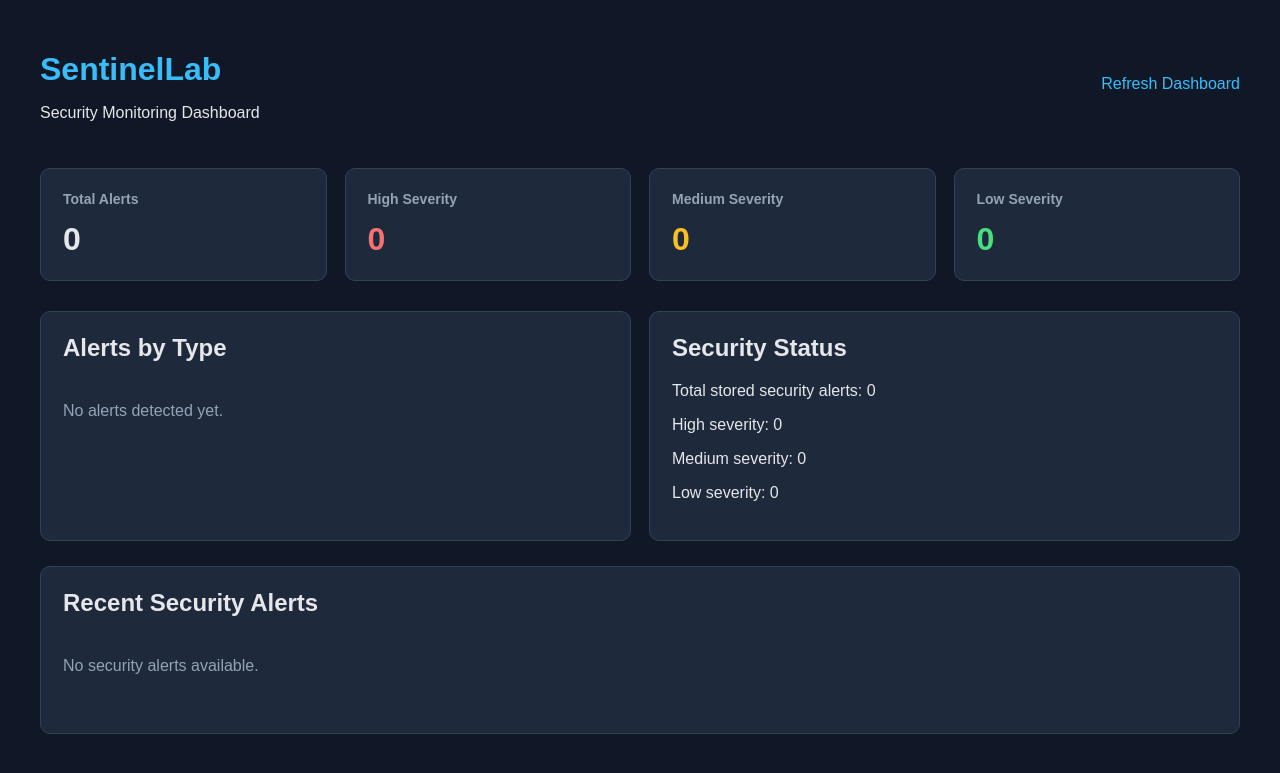
After one commit to youssefrhouma316-png/Sentinelab, a Flask app: page /dashboard in a window 1280 px wide. The commit adds this page. Shown: the top 773 px of the page. Run offline with Flask 3, Linux system fonts and the light colour scheme.

Commit message:
Complete security monitoring dashboard

```diff
--- a/app/vulnerable_web/routes.py
+++ b/app/vulnerable_web/routes.py
@@ -1,6 +1,9 @@
+from collections import Counter
+
 from flask import Blueprint, render_template, request
 
 from collectors.security_logger import log_auth_event
+from response.alert_storage import load_alerts
 
 web = Blueprint("web", __name__)
 
@@ -30,3 +33,32 @@ def health():
         "status": "running",
         "application": "SentinelLab"
     }
+
+
+@web.route("/dashboard")
+def dashboard():
+    alerts = load_alerts()
+
+    severity_counts = Counter(
+        alert.get("severity", "unknown").lower()
+        for alert in alerts
+    )
+
+    type_counts = Counter(
+        alert.get("alert_type", "unknown")
+        for alert in alerts
+    )
+
+    recent_alerts = sorted(
+        alerts,
+        key=lambda alert: alert.get("timestamp", ""),
+        reverse=True
+    )[:10]
+
+    return render_template(
+        "dashboard.html",
+        total_alerts=len(alerts),
+        severity_counts=severity_counts,
+        type_counts=type_counts,
+        recent_alerts=recent_alerts,
+    )
--- /dev/null
+++ b/app/vulnerable_web/templates/dashboard.html
@@ -0,0 +1,239 @@
+<!DOCTYPE html>
+<html lang="en">
+<head>
+    <meta charset="UTF-8">
+    <meta name="viewport" content="width=device-width, initial-scale=1.0">
+    <title>SentinelLab - Security Dashboard</title>
+
+    <style>
+        * {
+            box-sizing: border-box;
+        }
+
+        body {
+            margin: 0;
+            padding: 30px;
+            background: #101827;
+            color: #e5e7eb;
+            font-family: Arial, sans-serif;
+        }
+
+        .container {
+            max-width: 1200px;
+            margin: auto;
+        }
+
+        header {
+            display: flex;
+            justify-content: space-between;
+            align-items: center;
+            margin-bottom: 30px;
+        }
+
+        h1 {
+            margin-bottom: 5px;
+            color: #38bdf8;
+        }
+
+        a {
+            color: #38bdf8;
+            text-decoration: none;
+        }
+
+        .cards {
+            display: grid;
+            grid-template-columns: repeat(auto-fit, minmax(180px, 1fr));
+            gap: 18px;
+            margin-bottom: 30px;
+        }
+
+        .card, .panel {
+            background: #1e293b;
+            padding: 22px;
+            border-radius: 10px;
+            border: 1px solid #334155;
+        }
+
+        .card h3 {
+            color: #94a3b8;
+            margin-top: 0;
+            font-size: 14px;
+        }
+
+        .number {
+            font-size: 32px;
+            font-weight: bold;
+        }
+
+        .high {
+            color: #f87171;
+        }
+
+        .medium {
+            color: #fbbf24;
+        }
+
+        .low {
+            color: #4ade80;
+        }
+
+        .panels {
+            display: grid;
+            grid-template-columns: 1fr 1fr;
+            gap: 18px;
+            margin-bottom: 25px;
+        }
+
+        .panel h2 {
+            margin-top: 0;
+        }
+
+        table {
+            width: 100%;
+            border-collapse: collapse;
+            margin-top: 15px;
+        }
+
+        th, td {
+            padding: 12px;
+            text-align: left;
+            border-bottom: 1px solid #334155;
+        }
+
+        th {
+            color: #94a3b8;
+        }
+
+        .empty {
+            color: #94a3b8;
+            padding: 20px 0;
+        }
+
+        @media (max-width: 700px) {
+            body {
+                padding: 15px;
+            }
+
+            .panels {
+                grid-template-columns: 1fr;
+            }
+
+            header {
+                align-items: flex-start;
+                gap: 15px;
+                flex-direction: column;
+            }
+        }
+    </style>
+</head>
+
+<body>
+<div class="container">
+
+    <header>
+        <div>
+            <h1>SentinelLab</h1>
+            <p>Security Monitoring Dashboard</p>
+        </div>
+
+        <a href="/dashboard">Refresh Dashboard</a>
+    </header>
+
+    <section class="cards">
+
+        <div class="card">
+            <h3>Total Alerts</h3>
+            <div class="number">{{ total_alerts }}</div>
+        </div>
+
+        <div class="card">
+            <h3>High Severity</h3>
+            <div class="number high">
+                {{ severity_counts.get('high', 0) }}
+            </div>
+        </div>
+
+        <div class="card">
+            <h3>Medium Severity</h3>
+            <div class="number medium">
+                {{ severity_counts.get('medium', 0) }}
+            </div>
+        </div>
+
+        <div class="card">
+            <h3>Low Severity</h3>
+            <div class="number low">
+                {{ severity_counts.get('low', 0) }}
+            </div>
+        </div>
+
+    </section>
+
+    <section class="panels">
+
+        <div class="panel">
+            <h2>Alerts by Type</h2>
+
+            {% if type_counts %}
+                <table>
+                    <tr>
+                        <th>Detection Type</th>
+                        <th>Count</th>
+                    </tr>
+
+                    {% for alert_type, count in type_counts.items() %}
+                    <tr>
+                        <td>{{ alert_type }}</td>
+                        <td>{{ count }}</td>
+                    </tr>
+                    {% endfor %}
+                </table>
+            {% else %}
+                <p class="empty">No alerts detected yet.</p>
+            {% endif %}
+        </div>
+
+        <div class="panel">
+            <h2>Security Status</h2>
+
+            <p>Total stored security alerts: {{ total_alerts }}</p>
+            <p>High severity: {{ severity_counts.get('high', 0) }}</p>
+            <p>Medium severity: {{ severity_counts.get('medium', 0) }}</p>
+            <p>Low severity: {{ severity_counts.get('low', 0) }}</p>
+        </div>
+
+    </section>
+
+    <section class="panel">
+        <h2>Recent Security Alerts</h2>
+
+        {% if recent_alerts %}
+            <table>
+                <tr>
+                    <th>Alert ID</th>
+                    <th>Type</th>
+                    <th>Source IP</th>
+                    <th>Severity</th>
+                    <th>Timestamp</th>
+                </tr>
+
+                {% for alert in recent_alerts %}
+                <tr>
+                    <td>{{ alert.get('alert_id', 'N/A') }}</td>
+                    <td>{{ alert.get('alert_type', 'unknown') }}</td>
+                    <td>{{ alert.get('source_ip', 'unknown') }}</td>
+                    <td class="{{ alert.get('severity', 'unknown') }}">
+                        {{ alert.get('severity', 'unknown') }}
+                    </td>
+                    <td>{{ alert.get('timestamp', 'N/A') }}</td>
+                </tr>
+                {% endfor %}
+            </table>
+        {% else %}
+            <p class="empty">No security alerts available.</p>
+        {% endif %}
+    </section>
+
+</div>
+</body>
+</html>
--- /dev/null
+++ b/response/alert_storage.py
@@ -0,0 +1,94 @@
+
+import json
+from pathlib import Path
+
+from response.alert_manager import generate_fingerprint
+
+
+def _get_alert_key(alert):
+    """
+    Get a stable key for duplicate detection.
+    Prefer the event fingerprint; fall back to alert_id.
+    """
+
+    fingerprint = alert.get("fingerprint")
+
+    if not fingerprint:
+        fingerprint = generate_fingerprint(alert)
+
+    if fingerprint:
+        return ("fingerprint", fingerprint)
+
+    alert_id = alert.get("alert_id")
+
+    if alert_id:
+        return ("alert_id", alert_id)
+
+    return None
+
+
+def save_alerts(alerts, alert_file="logs/alerts.jsonl"):
+    """
+    Append only new standardized alerts to a JSONL file.
+
+    Returns the number of alerts actually saved.
+    """
+
+    if not alerts:
+        return 0
+
+    path = Path(alert_file)
+    path.parent.mkdir(parents=True, exist_ok=True)
+
+    # Build a set of keys for previously stored alerts.
+    existing_alerts = load_alerts(path)
+
+    existing_keys = {
+        key
+        for alert in existing_alerts
+        if (key := _get_alert_key(alert)) is not None
+    }
+
+    saved_count = 0
+
+    with path.open("a", encoding="utf-8") as file:
+        for alert in alerts:
+            key = _get_alert_key(alert)
+
+            if key is not None and key in existing_keys:
+                continue
+
+            file.write(json.dumps(alert) + "\n")
+            saved_count += 1
+
+            if key is not None:
+                existing_keys.add(key)
+
+    return saved_count
+
+
+def load_alerts(alert_file="logs/alerts.jsonl"):
+    """
+    Load standardized alerts from a JSONL file.
+    Malformed lines are skipped.
+    """
+
+    path = Path(alert_file)
+
+    if not path.exists():
+        return []
+
+    alerts = []
+
+    with path.open("r", encoding="utf-8") as file:
+        for line in file:
+            try:
+                alert = json.loads(line)
+
+                if isinstance(alert, dict):
+                    alerts.append(alert)
+
+            except json.JSONDecodeError:
+                continue
+
+    return alerts
```
Also changed, not shown: app/vulnerable_web/templates/index.html (+2 -13 lines), detection/engine.py (+13 -8 lines), response/alert_manager.py (added, +104 -0 lines), response/__init__.py (added), response/_init_.py (deleted).
